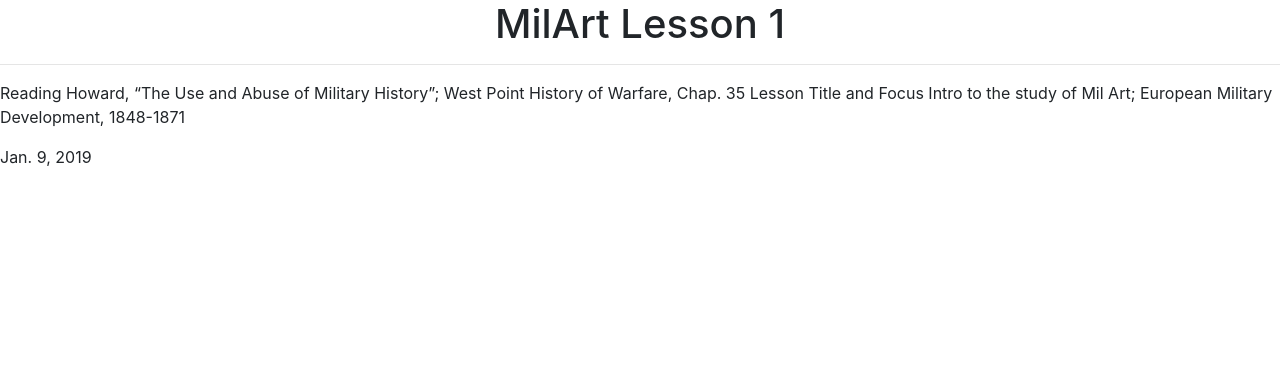
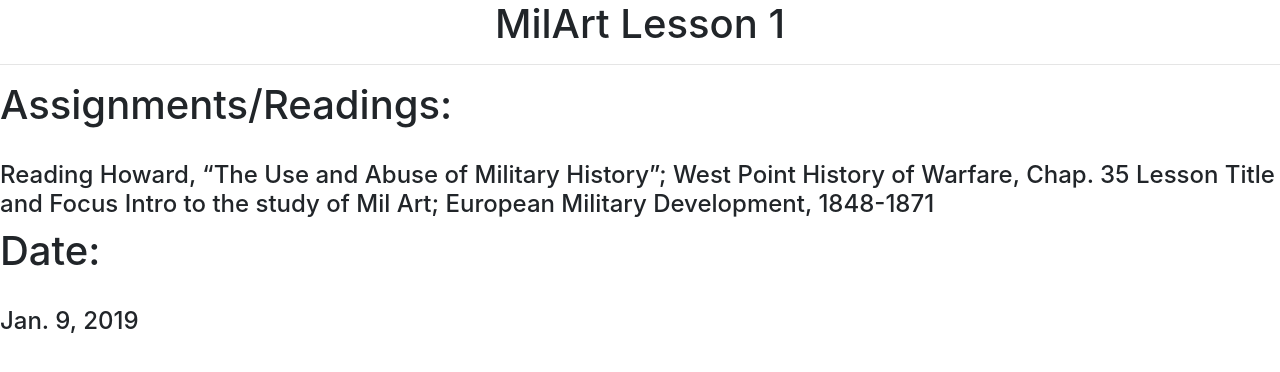
Before and after one commit to ShadowWolf7027/Django-Project, a Django app: page /event/view/404/ in a window 1280 px wide. Shown: the top 372 px of the page. Run offline with Django 3.2, Linux system fonts and the light colour scheme; data comes from the database, SQL or seed files in the repository; some libraries are stand-ins or nearby versions.

```diff
--- a/planner/templates/planner/eventview.html
+++ b/planner/templates/planner/eventview.html
@@ -3,8 +3,10 @@
 {% block title %}{{ event.title }}{% endblock %}
 
 {% block content %}
-<p>{{ event.description }}</p>
-<p>{{ event.date }}</p>
-<!-- <p>{{ event.start_time }}</p>
-<p>{{ event.end_time }}</p> -->
+<h1>Assignments/Readings:</h1>
+<br>
+<h4>{{ event.description }}</h4>
+<h1>Date:</h1>
+<br>
+<h4>{{ event.date }}</h4>
 {% endblock %}
```
